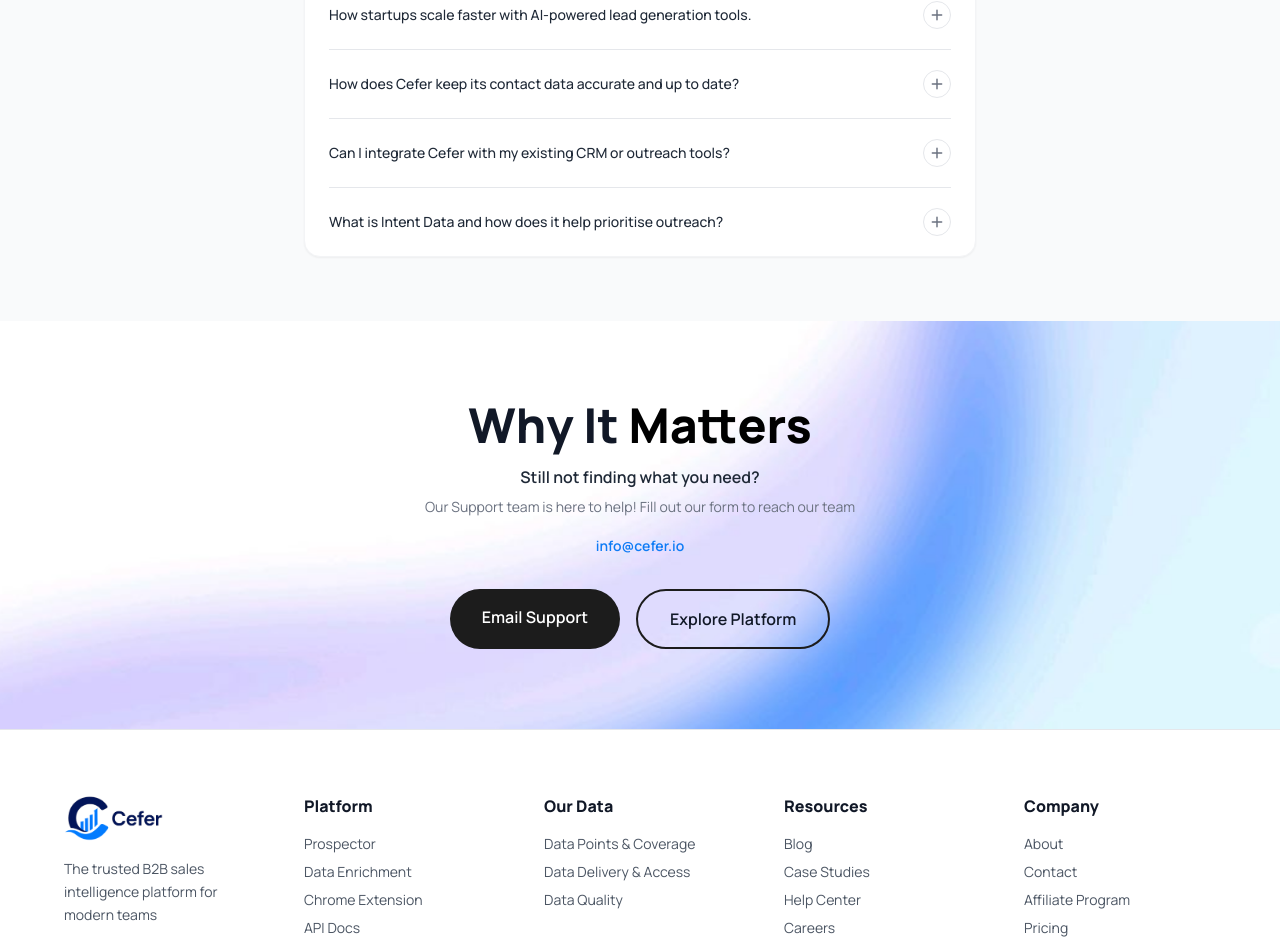
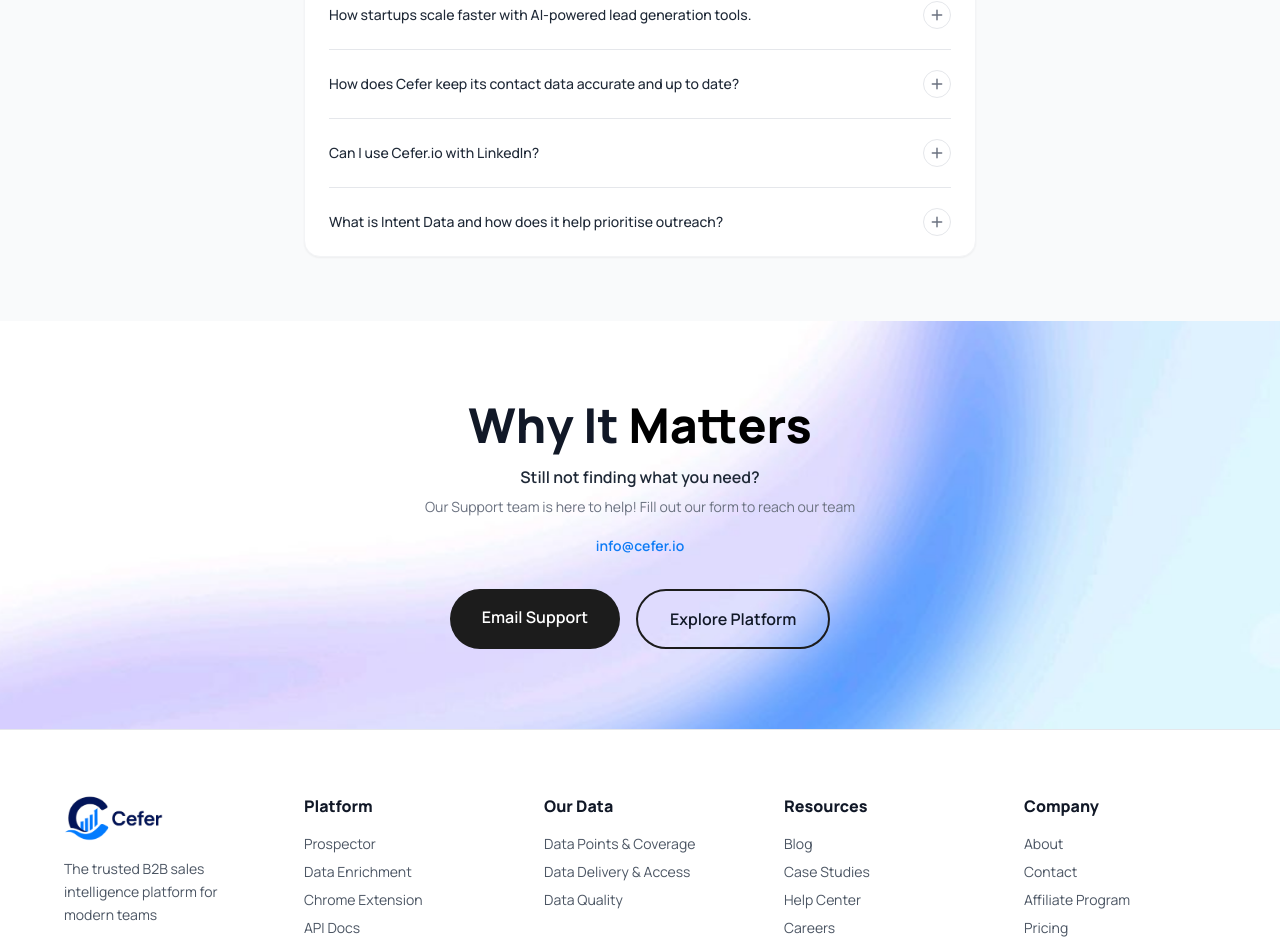
Before and after one commit to jaais0n/Ceferweb, a React (Vite) app: page /help in a window 1280 px wide. Shown: the part 1389-2329 px from the top of the page. Built offline with nearby package versions, Linux system fonts and the light colour scheme.

Commit message:
Update HelpCenter page

```diff
--- a/client/components/cefer/FaqSection.tsx
+++ b/client/components/cefer/FaqSection.tsx
@@ -30,19 +30,19 @@
                             </Accordion.Trigger>
                         </Accordion.Header>
                         <Accordion.Content className="p-4 md:p-6 pt-0 text-neutral-600 bg-neutral-50">
-                            Yes! You can start for free with 25 credits. No credit card required. This allows you to test our data accuracy and platform features before committing to a plan.
+                            Yes! You can start for free with 300 credits. No credit card required. This allows you to test our data accuracy and platform features before committing to a plan.
                         </Accordion.Content>
                     </Accordion.Item>
 
                     <Accordion.Item value="item-3" className="border border-neutral-200 rounded-lg overflow-hidden">
                         <Accordion.Header>
                             <Accordion.Trigger className="flex justify-between items-center w-full p-4 md:p-6 text-left font-semibold text-cefer-black hover:bg-neutral-50 transition-colors data-[state=open]:bg-neutral-50 group">
-                                Does Cefer integrate with my CRM?
+                                Can I use Cefer.io with LinkedIn?
                                 <ChevronDown className="w-5 h-5 text-neutral-400 group-data-[state=open]:rotate-180 transition-transform" />
                             </Accordion.Trigger>
                         </Accordion.Header>
                         <Accordion.Content className="p-4 md:p-6 pt-0 text-neutral-600 bg-neutral-50">
-                            Absolutely. We offer native integrations with Salesforce, HubSpot, Pipedrive, and Zapier, making it easy to push verified contacts directly into your existing workflow.
+                           Yes. Cefer.io offers a Chrome extension that works directly on LinkedIn and company websites. You can find, verify, and export contact details without leaving your browser.
                         </Accordion.Content>
                     </Accordion.Item>
 
--- a/client/components/cefer/StatsSection.tsx
+++ b/client/components/cefer/StatsSection.tsx
@@ -2,7 +2,7 @@
 export function StatsSection() {
   const stats = [
     { value: "Below 1%", label: "Hard Bounces" },
-    { value: "99% ", label: "Email Accuracy" },
+    { value: "95% ", label: "Email Accuracy" },
     { value: "30–50%", label: "Reduction in Wasted Outreach" },
     { value: "2–3X", label: "Better Reply Rates" },
   ];
--- a/client/pages/HelpCenter.tsx
+++ b/client/pages/HelpCenter.tsx
@@ -31,9 +31,9 @@
       "Cefer's data accuracy pipeline runs continuous validation across 300M+ contacts. Every email is triple-verified: syntax check, domain check, and real-time SMTP verification. Company records are refreshed with news signals, job-change tracking, and firmographic updates — ensuring you always have the freshest data available.",
   },
   {
-    question: "Can I integrate Cefer with my existing CRM or outreach tools?",
+    question: "Can I use Cefer.io with LinkedIn?",
     answer:
-      "Yes. Cefer offers native integrations with HubSpot, Salesforce, Pipedrive, Outreach, Salesloft, and more. You can also use the REST API to build custom workflows. Our Chrome Extension lets you push data directly from LinkedIn or any company website into your CRM without leaving your browser.",
+      "Yes. Cefer.io offers a Chrome extension that works directly on LinkedIn and company websites. You can find, verify, and export contact details without leaving your browser.",
   },
   {
     question: "What is Intent Data and how does it help prioritise outreach?",
```
Also changed, not shown: client/components/cefer/PoweringGrowthSection.tsx (+1 -1 lines).
